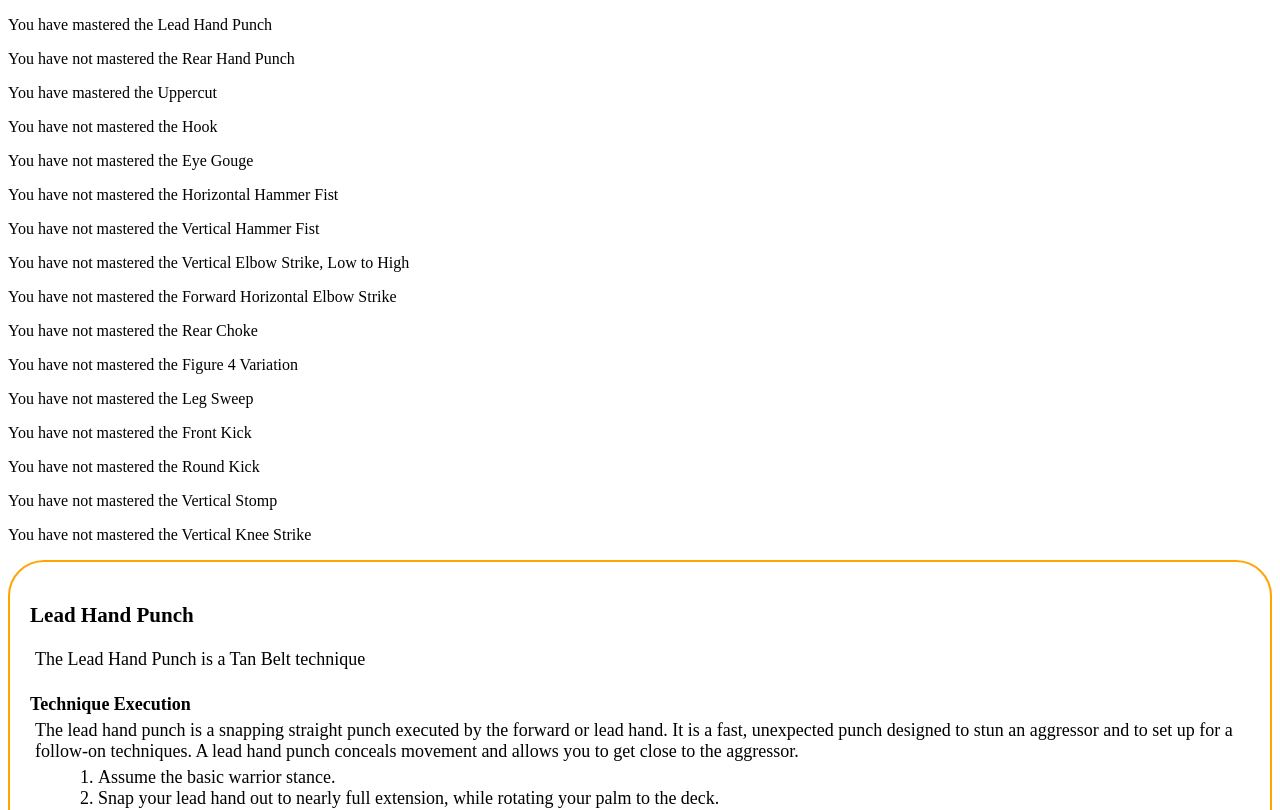
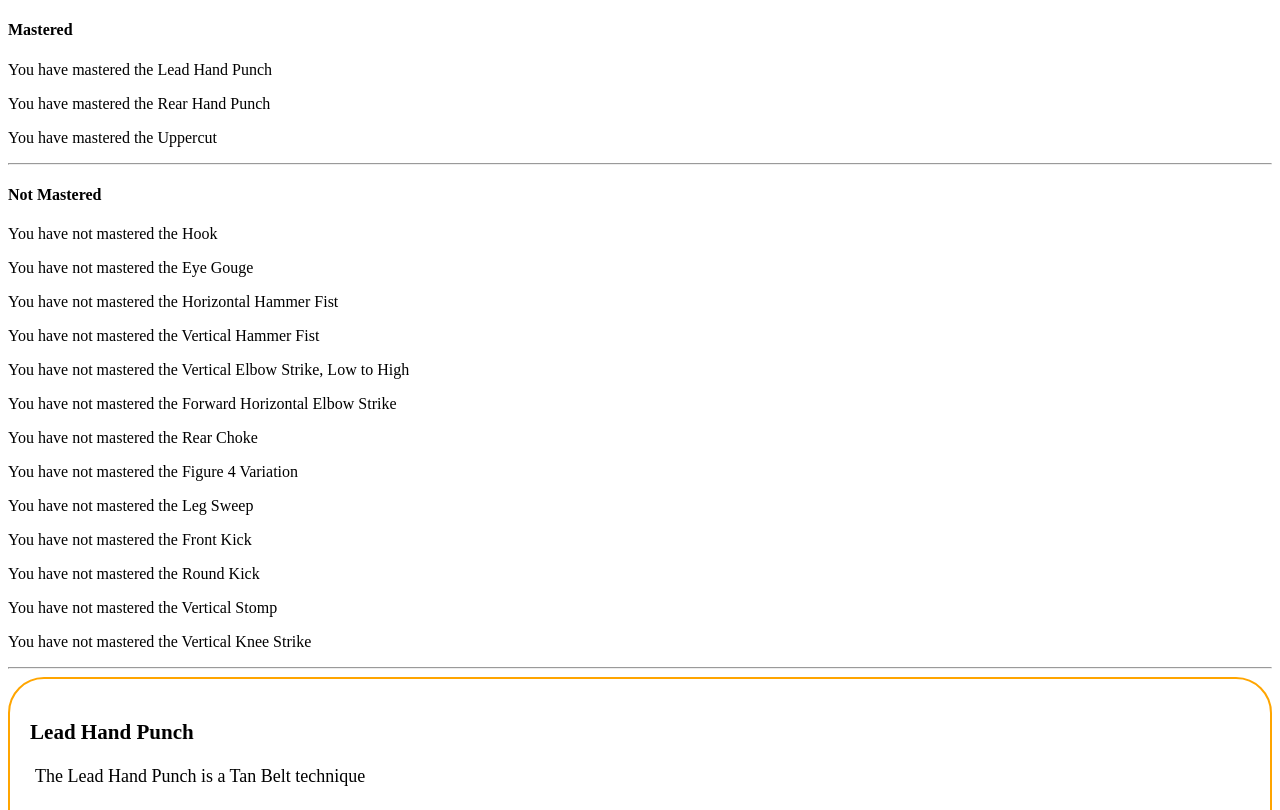
Before and after one commit to rc-devs/mcninja, an Angular app in the folder mcninja/: page / in a window 1280 px wide. Shown: the top 810 px of the page. Built offline with nearby package versions, Linux system fonts and the light colour scheme.

Commit message:
mastered/not mastered separated, placeholder html

```diff
--- a/mcninja/src/app/app.component.html
+++ b/mcninja/src/app/app.component.html
@@ -1,4 +1,5 @@
 
 
 <app-mastered></app-mastered>
+<app-unmastered></app-unmastered>
 <app-display-techniques></app-display-techniques>
--- a/mcninja/src/app/app.component.ts
+++ b/mcninja/src/app/app.component.ts
@@ -1,10 +1,11 @@
 import { Component } from '@angular/core';
 import { DisplayTechniquesComponent } from './display-techniques/display-techniques.component';
 import { MasteredComponent } from './display-techniques/mastered/mastered.component';
+import { UnmasteredComponent } from './display-techniques/unmastered/unmastered.component';
 
 @Component({
   selector: 'app-root',
-  imports: [DisplayTechniquesComponent, MasteredComponent],
+  imports: [DisplayTechniquesComponent, MasteredComponent, UnmasteredComponent],
   templateUrl: './app.component.html',
   styleUrl: './app.component.css'
 })
--- a/mcninja/src/app/data/techniques.array.ts
+++ b/mcninja/src/app/data/techniques.array.ts
@@ -31,7 +31,7 @@ export default [
         height: 315,
         url: "https://youtu.be/ofil5E5lPCY?feature=shared",
       },
-      mastered: false,
+      mastered: true,
     },
     {
       id: 't3',
--- a/mcninja/src/app/display-techniques/mastered/mastered.component.html
+++ b/mcninja/src/app/display-techniques/mastered/mastered.component.html
@@ -1,8 +1,8 @@
-
+<h4>Mastered</h4>
 @for (tech of techniques(); track tech.id) {
-  @if (!tech.mastered){
-    <p>You have not mastered the {{tech.title}}</p>
-  } @else {
+  @if (tech.mastered){
     <p>You have mastered the {{tech.title}}</p>
   }
 }
+
+<hr>
--- /dev/null
+++ b/mcninja/src/app/display-techniques/unmastered/unmastered.component.html
@@ -0,0 +1,7 @@
+<h4>Not Mastered</h4>
+@for (tech of techniques(); track tech.id) {
+  @if (!tech.mastered){
+    <p>You have not mastered the {{tech.title}}</p>
+  }
+}
+<hr>
--- /dev/null
+++ b/mcninja/src/app/display-techniques/unmastered/unmastered.component.ts
@@ -0,0 +1,13 @@
+import { Component, signal } from '@angular/core';
+import { Technique } from '../../data/techinque.model';
+import techniquesArray from '../../data/techniques.array';
+
+@Component({
+  selector: 'app-unmastered',
+  imports: [],
+  templateUrl: './unmastered.component.html',
+  styleUrl: './unmastered.component.css'
+})
+export class UnmasteredComponent {
+  techniques = signal<Technique[]>(techniquesArray)
+}
```
Also changed, not shown: mcninja/src/app/display-techniques/unmastered/unmastered.component.css (added).
